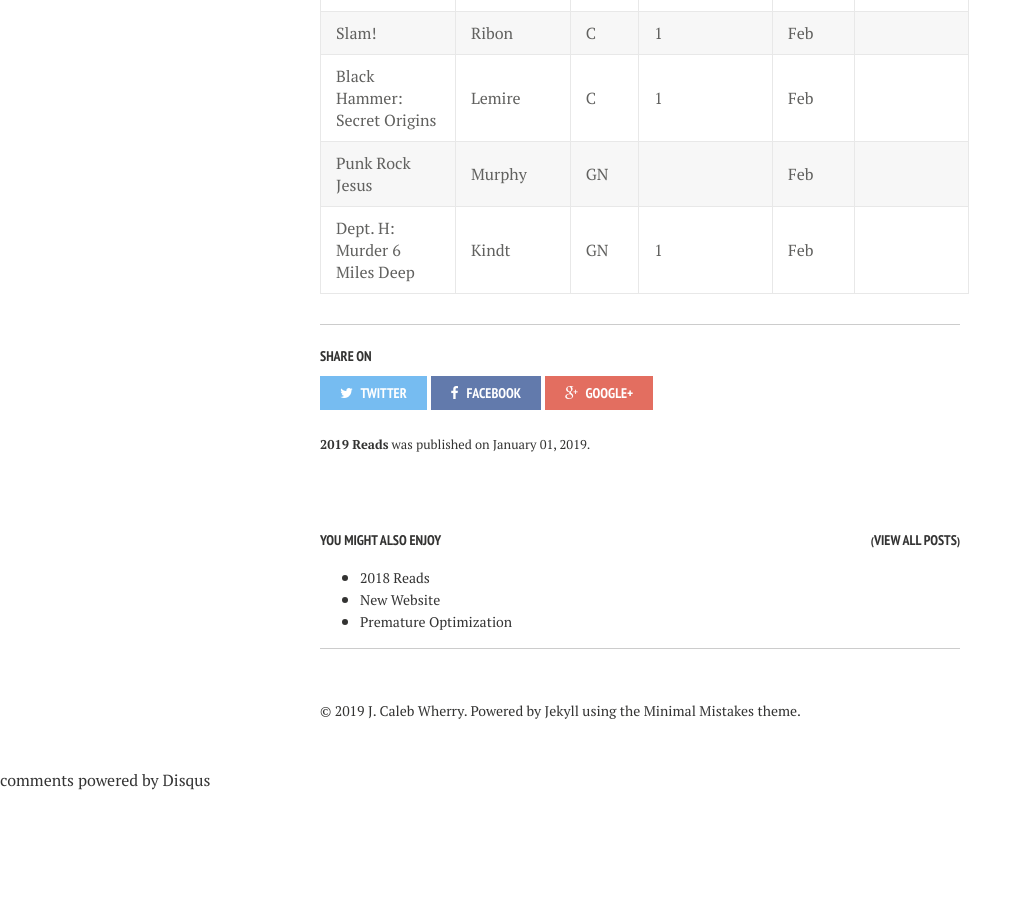
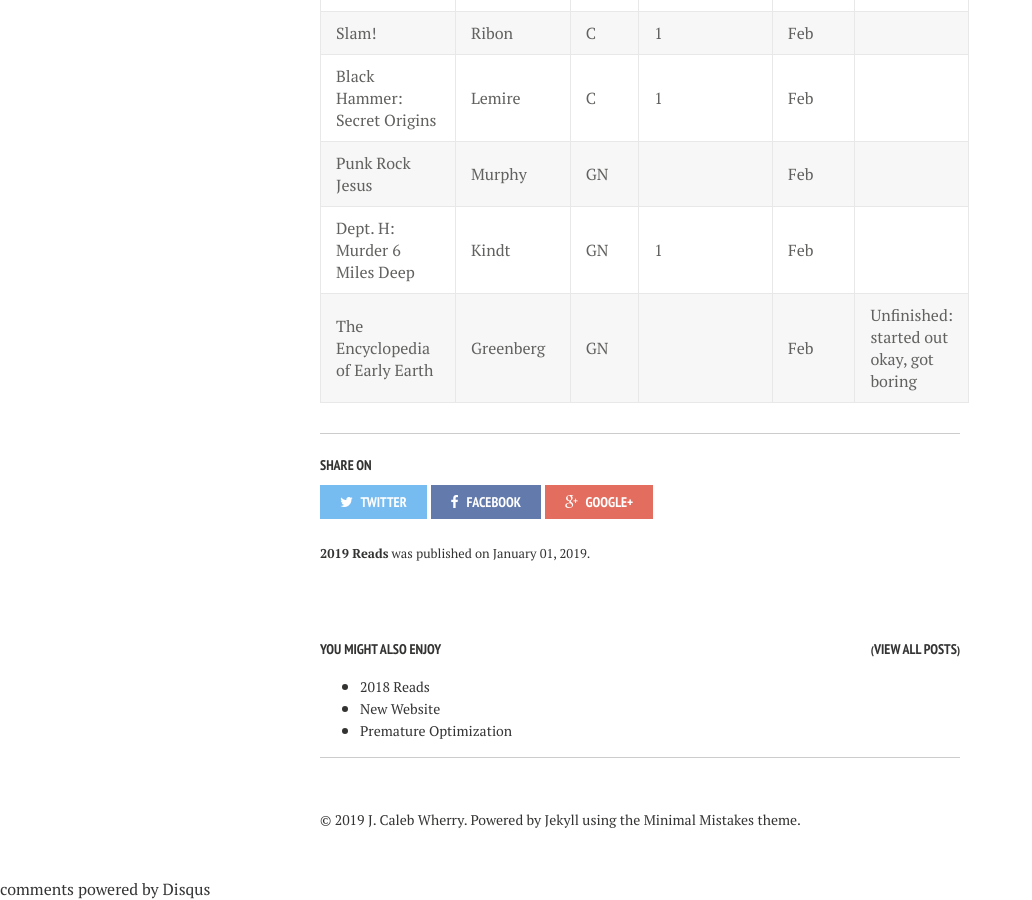
Before and after one commit to calebwherry/calebwherry.github.io, a Jekyll site: the page built from _posts/2019-01-01-2019-Reads.md, in a window 1280 px wide and 900 px high, scrolled down 3128 px. Shown: the whole window, without its empty margins (0-1032 px from the left). Built offline with Jekyll 4.4.1, drawn with Linux system fonts in a browser that asks for light colours; nearby versions of some CDN libraries; comment, search, counter and statistics services are not loaded; before the commit the page ends 3919 px from its top, so only the background shows below that.

Commit message:
Added new 2019 reads

```diff
--- a/_posts/2019-01-01-2019-Reads.md
+++ b/_posts/2019-01-01-2019-Reads.md
@@ -64,3 +64,4 @@ Note: Under 'Issue/Volume', '#' denotes a single comic issue. Otherwise, it is a
 | Black Hammer: Secret Origins           | Lemire     | C     | 1            | Feb          |                                               |
 | Punk Rock Jesus                        | Murphy     | GN    |              | Feb          |                                               |
 | Dept. H: Murder 6 Miles Deep           | Kindt      | GN    | 1            | Feb          |                                               |
+| The Encyclopedia of Early Earth        | Greenberg  | GN    |              | Feb          | Unfinished: started out okay, got boring      |
```
